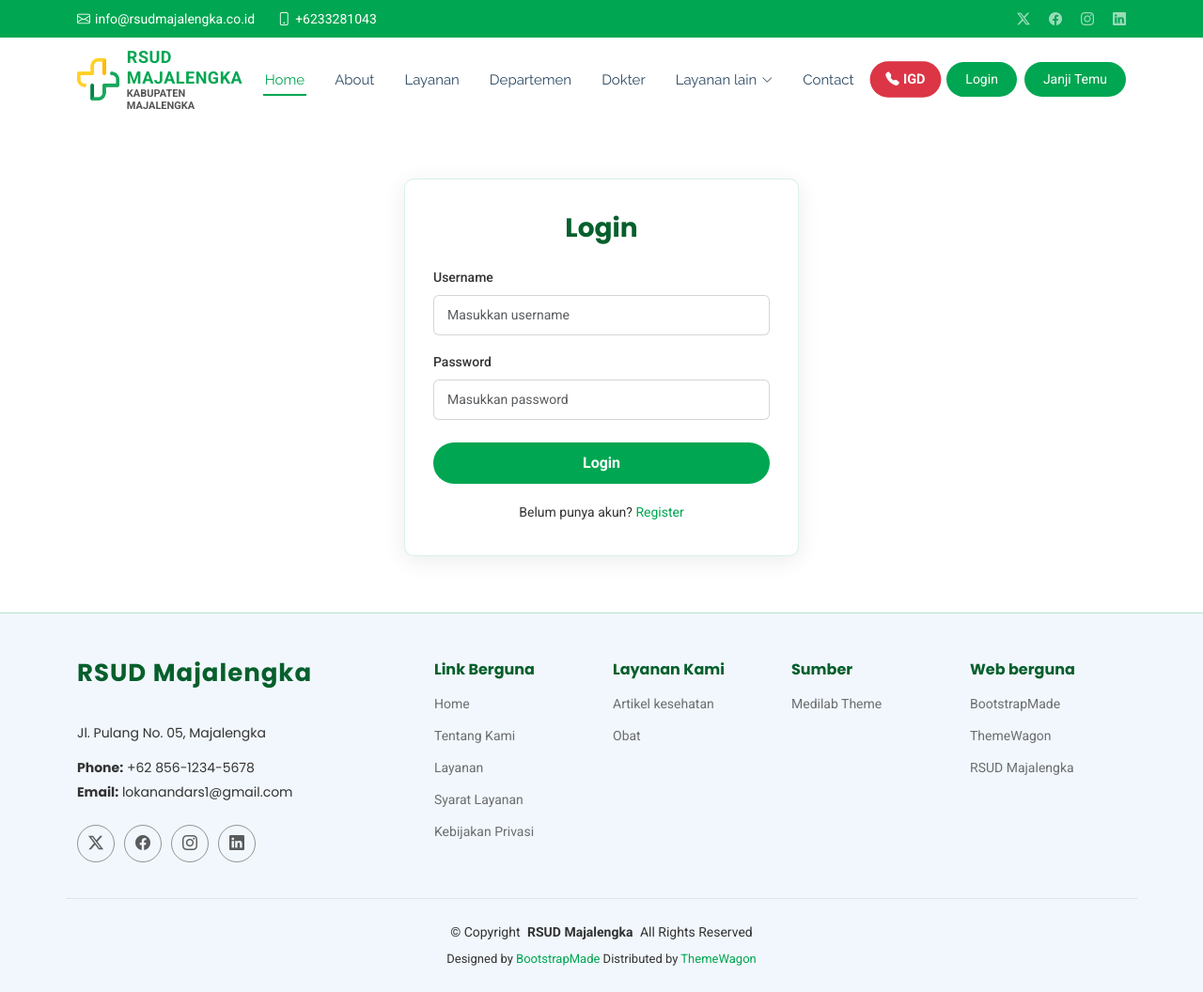
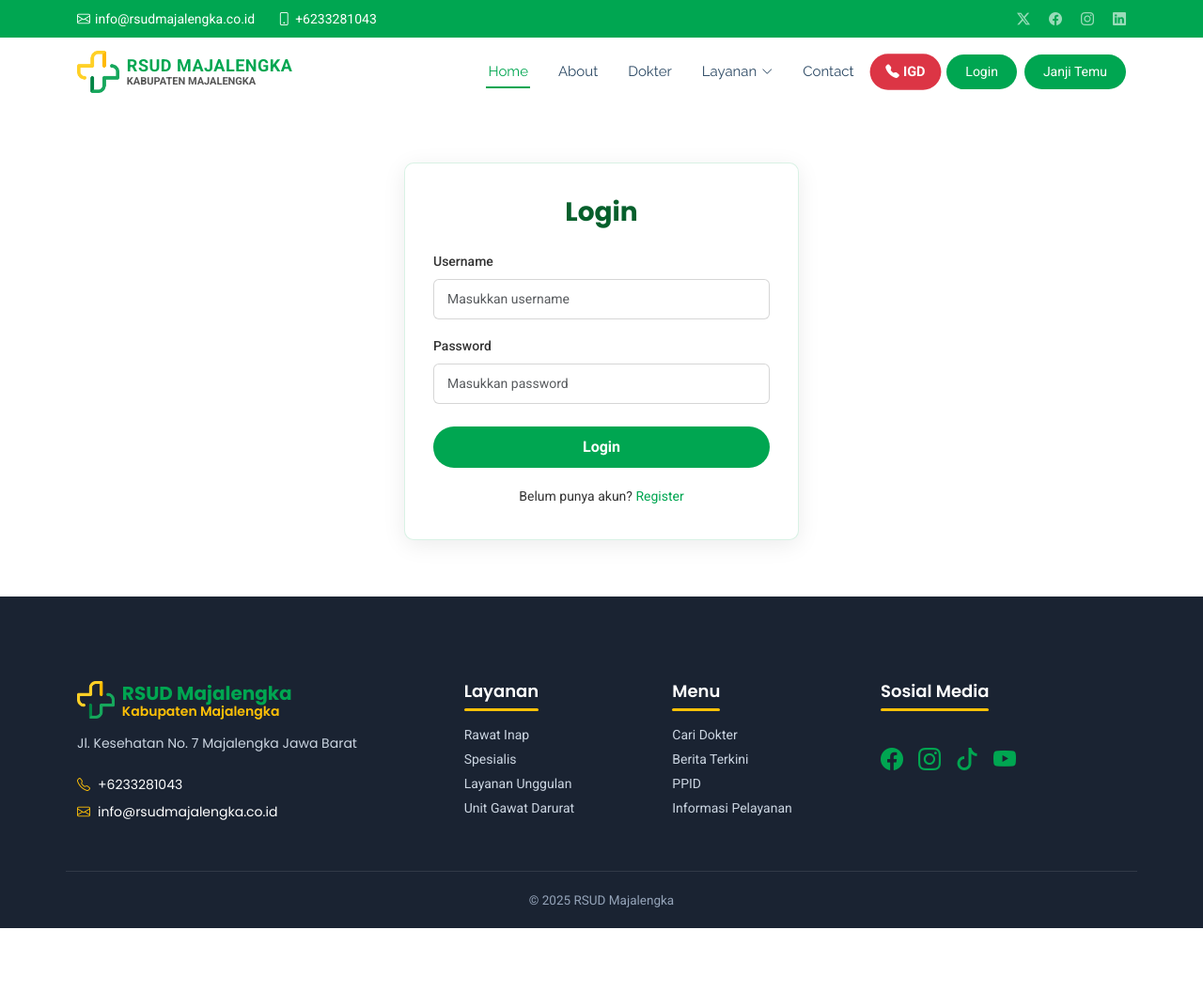
Before and after one commit to maulanamuhammadzidan4-commits/web_rumah_sakit_lsp, a PHP site: page /frontend/pages/login-page.php in a window 1280 px wide. Shown: the whole page at 94% size. After the commit the page ends 988 px from the top, so only its background shows below. Run offline with PHP 8.4, Linux system fonts and the light colour scheme; some libraries are stand-ins or nearby versions.

Commit message:
feat: implement login and registration processes, add error handling, and update footer and header styles

```diff
--- a/frontend/assets/css/main.css
+++ b/frontend/assets/css/main.css
@@ -766,7 +766,7 @@ h6 {
 }
 
 /* Styling Khusus Error Box */
-.error-box {
+#error-box {
   display: none; /* Sembunyikan secara bawaan */
   background-color: #fce8e6;
   color: #df1529; /* Merah Medilab */
@@ -781,7 +781,7 @@ h6 {
 }
 
 /* Pseudo-class magic: Otomatis tampil HANYA jika div berisi teks/elemen */
-.error-box:not(:empty) {
+#error-box:not(:empty) {
   display: block;
   animation: fadeInUp 0.3s cubic-bezier(0.16, 1, 0.3, 1) forwards;
 }
@@ -903,6 +903,126 @@ h6 {
 .footer .credits {
   margin-top: 8px;
   font-size: 13px;
+}
+
+/* ==============================================================
+   CUSTOM FOOTER DARK STYLE (Meniru Desain RSUD Majalengka)
+   ============================================================== */
+
+/* Background Footer Utama */
+.custom-dark-footer {
+  background-color: #1a2332 !important; /* Warna Dark Slate / Navy */
+  color: #d1d5db !important;
+  font-family: var(--default-font);
+  padding-top: 40px;
+  border-top: none !important;
+}
+
+/* Brand & Logo Text */
+.custom-dark-footer .sitename-main {
+  font-size: 20px;
+  font-weight: 700;
+  color: #00a651; /* Hijau Utama Logo */
+  line-height: 1.2;
+}
+
+.custom-dark-footer .sitename-sub {
+  font-size: 14px;
+  font-weight: 600;
+  color: #ffc107; /* Kuning/Emas Subtitle Logo */
+}
+
+.custom-dark-footer .footer-address {
+  color: #cbd5e1;
+  font-size: 14px;
+  margin-top: 15px;
+  margin-bottom: 15px;
+}
+
+.custom-dark-footer .footer-contact-info span {
+  color: #ffffff;
+  font-size: 14px;
+}
+
+/* Style Judul Kolom dengan Lines Kuning */
+.custom-dark-footer h4.title-with-line {
+  color: #ffffff !important;
+  font-size: 18px;
+  font-weight: 600;
+  position: relative;
+  padding-bottom: 10px;
+  margin-bottom: 18px;
+  display: inline-block;
+}
+
+/* Garis bawah kuning di bawah h4 */
+.custom-dark-footer h4.title-with-line::after {
+  content: "";
+  position: absolute;
+  left: 0;
+  bottom: 0;
+  width: 100%;
+  height: 3px;
+  background-color: #ffc107; /* Warna Kuning Aksen */
+  border-radius: 2px;
+}
+
+/* Link Navigasi Footer */
+.custom-dark-footer .footer-links ul {
+  list-style: none;
+  padding: 0;
+  margin: 0;
+}
+
+.custom-dark-footer .footer-links ul li {
+  padding: 6px 0;
+}
+
+.custom-dark-footer .footer-links ul a {
+  color: #cbd5e1 !important;
+  font-size: 14px;
+  transition: color 0.3s ease;
+}
+
+.custom-dark-footer .footer-links ul a:hover {
+  color: #00a651 !important; /* Highlight hijau saat di-hover */
+  text-decoration: none;
+}
+
+/* Sosial Media Icons */
+.custom-dark-footer .social-media-icons a {
+  color: #00a651; /* Warna hijau icon */
+  font-size: 24px;
+  display: inline-flex;
+  align-items: center;
+  justify-content: center;
+  transition: transform 0.2s ease, color 0.2s ease;
+}
+
+.custom-dark-footer .social-media-icons a:hover {
+  color: #22c55e;
+  transform: translateY(-2px);
+}
+
+/* Copyright Bar */
+.custom-dark-footer .copyright {
+  border-top: 1px solid rgba(255, 255, 255, 0.1) !important;
+  padding-top: 20px;
+  padding-bottom: 20px;
+  color: #94a3b8;
+  font-size: 13.5px;
+}
+
+/* Adjust Tombol Scroll Top (Hijau di Kanan Bawah) */
+.custom-dark-footer .scroll-top {
+  background-color: #00a651 !important;
+  border-radius: 6px;
+  width: 38px;
+  height: 38px;
+}
+
+.custom-dark-footer .scroll-top:hover {
+  background-color: #059652 !important;
 }
 
 /*--------------------------------------------------------------
--- a/frontend/assets/js/validation-reg.js
+++ b/frontend/assets/js/validation-reg.js
@@ -24,7 +24,7 @@ document.addEventListener('submit', function(e){
     const pw = pwInput ? pwInput.value.trim() : '';
     const email = emailInput ? emailInput.value.trim() : '';
 
-    const nameRegEx = /^[a-zA-Z\s]+$/;
+    const nameRegEx = /^[a-zA-Z0-9.,\s]+$/;
     const pwCheck = passCheck(pw);
     const emailRegEx = /^[a-zA-Z0-9._%+-]+@[a-zA-Z0-9.-]+\.[a-zA-Z]{2,}$/;
 
--- a/frontend/components/footer.php
+++ b/frontend/components/footer.php
@@ -1,71 +1,83 @@
-  <footer id="footer" class="footer light-background">
+<?php
+require_once __DIR__ . '/../../config.php';
+?>
+
+<footer id="footer" class="footer custom-dark-footer">
 
   <div class="container footer-top">
-      <div class="row gy-4">
+    <div class="row gy-4 justify-content-between">
+
+      <!-- Kolom 1: Logo, Alamat, Kontak -->
       <div class="col-lg-4 col-md-6 footer-about">
-          <a href="index.html" class="logo d-flex align-items-center">
-            <span class="sitename">RSUD Majalengka</span>
+        <a href="index.html" class="logo d-flex align-items-center mb-3">
+          <!-- Kamu bisa ganti SVGs/Img dengan logo RSUD asli jika ada -->
+          <img src="<?= BASE_URL; ?>frontend/assets/img/logo.png" alt="logo" class="logo-img me-2">
+          <div class="brand-text">
+            <h1 class="sitename-main m-0">RSUD Majalengka</h1>
+            <p class="sitename-sub m-0">Kabupaten Majalengka</p>
+          </div>
         </a>
-          <div class="footer-contact pt-3">
-            <p>Jl. Pulang No. 05, Majalengka</p>
-            <p class="mt-3"><strong>Phone:</strong> <span>+62 856-1234-5678</span></p>
-            <p><strong>Email:</strong> <span>lokanandars1@gmail.com</span></p>
-          </div>
-          <div class="social-links d-flex mt-4">
-            <a href=""><i class="bi bi-twitter-x"></i></a>
-            <a href=""><i class="bi bi-facebook"></i></a>
-            <a href=""><i class="bi bi-instagram"></i></a>
-            <a href=""><i class="bi bi-linkedin"></i></a>
+
+        <p class="footer-address">
+          Jl. Kesehatan No. 7 Majalengka Jawa Barat
+        </p>
+
+        <div class="footer-contact-info pt-2">
+          <p class="d-flex align-items-center mb-2">
+            <i class="bi bi-telephone me-2 text-warning"></i>
+            <span>+6233281043</span>
+          </p>
+          <p class="d-flex align-items-center mb-0">
+            <i class="bi bi-envelope me-2 text-warning"></i>
+            <span>info@rsudmajalengka.co.id</span>
+          </p>
         </div>
       </div>
 
+      <!-- Kolom 2: Layanan -->
       <div class="col-lg-2 col-md-3 footer-links">
-          <h4>Link Berguna</h4>
+        <h4 class="title-with-line">Layanan</h4>
         <ul>
-            <li><a href="index.html">Home</a></li>
-            <li><a href="#">Tentang Kami</a></li>
-            <li><a href="#">Layanan</a></li>
-            <li><a href="#">Syarat Layanan</a></li>
-            <li><a href="#">Kebijakan Privasi</a></li>
+          <li><a href="#">Rawat Inap</a></li>
+          <li><a href="#">Spesialis</a></li>
+          <li><a href="#">Layanan Unggulan</a></li>
+          <li><a href="#">Unit Gawat Darurat</a></li>
         </ul>
       </div>
 
+      <!-- Kolom 3: Menu -->
       <div class="col-lg-2 col-md-3 footer-links">
-          <h4>Layanan Kami</h4>
+        <h4 class="title-with-line">Menu</h4>
         <ul>
-            <li><a href="#">Artikel kesehatan</a></li>
-            <li><a href="#">Obat</a></li>
+          <li><a href="#">Cari Dokter</a></li>
+          <li><a href="#">Berita Terkini</a></li>
+          <li><a href="#">PPID</a></li>
+          <li><a href="#">Informasi Pelayanan</a></li>
         </ul>
       </div>
 
-        <div class="col-lg-2 col-md-3 footer-links">
-          <h4>Sumber</h4>
-          <ul>
-            <li><a href="https://themewagon.com/themes/medilab/">Medilab Theme</a></li>
-          </ul>
+      <!-- Kolom 4: Sosial Media -->
+      <div class="col-lg-3 col-md-3 footer-social-col">
+        <h4 class="title-with-line">Sosial Media</h4>
+        <div class="social-media-icons d-flex gap-3 mt-3">
+          <a href="#" aria-label="Facebook"><i class="bi bi-facebook"></i></a>
+          <a href="#" aria-label="Instagram"><i class="bi bi-instagram"></i></a>
+          <a href="#" aria-label="TikTok"><i class="bi bi-tiktok"></i></a>
+          <a href="#" aria-label="YouTube"><i class="bi bi-youtube"></i></a>
         </div>
-
-        <div class="col-lg-2 col-md-3 footer-links">
-          <h4>Web berguna</h4>
-          <ul>
-            <li><a href="https://bootstrapmade.com/">BootstrapMade</a></li>
-            <li><a href="https://themewagon.com">ThemeWagon</a></li>
-            <li><a href="https://rsudmajalengka.co.id/">RSUD Majalengka</a></li>
-          </ul>
       </div>
 
     </div>
   </div>
 
+  <!-- Copyright Section -->
   <div class="container copyright text-center mt-4">
-      <p>&copy; <span>Copyright</span> <strong class="px-1 sitename">RSUD Majalengka</strong> <span>All Rights Reserved</span></p>
-      <div class="credits">
-        <!-- All the links in the footer should remain intact. -->
-        <!-- You can delete the links only if you've purchased the pro version. -->
-        <!-- Licensing information: https://bootstrapmade.com/license/ -->
-        <!-- Purchase the pro version with working PHP/AJAX contact form: [buy-url] -->
-        Designed by <a href="https://bootstrapmade.com/">BootstrapMade</a> Distributed by <a href="https://themewagon.com">ThemeWagon</a>
-      </div>
+    <p>&copy; 2025 RSUD Majalengka</p>
   </div>
 
+  <!-- Scroll to top button (Jika ingin ditaruh di dalam footer atau tetap pakai milik bawaan) -->
+  <a href="#" id="scroll-top" class="scroll-top d-flex align-items-center justify-content-center active">
+    <i class="bi bi-arrow-up-short"></i>
+  </a>
+
 </footer>
--- a/frontend/components/header.php
+++ b/frontend/components/header.php
@@ -35,19 +35,17 @@ require_once __DIR__ . '/../../config.php';
         <ul>
           <li><a href="<?= BASE_URL; ?>frontend/home.php#hero" class="active">Home<br></a></li>
           <li><a href="<?= BASE_URL; ?>frontend/home.php#about">About</a></li>
-          <li><a href="<?= BASE_URL; ?>frontend/home.php#services">Layanan</a></li>
-          <li><a href="<?= BASE_URL; ?>frontend/home.php#departments">Departemen</a></li>
           <li><a href="<?= BASE_URL; ?>frontend/home.php#doctors">Dokter</a></li>
-          <li class="dropdown"><a href="#"><span>Layanan lain</span> <i class="bi bi-chevron-down toggle-dropdown"></i></a>
+          <li class="dropdown"><a href="#services"><span>Layanan</span> <i class="bi bi-chevron-down toggle-dropdown"></i></a>
             <ul>
               <li><a href="#">Artikel kesehatan</a></li>
-              <li class="dropdown"><a href="#"><span>Departemen</span> <i class="bi bi-chevron-down toggle-dropdown"></i></a>
+              <li class="dropdown"><a href="<?= BASE_URL; ?>frontend/home.php#departements"><span>Departemen</span> <i class="bi bi-chevron-down toggle-dropdown"></i></a>
                 <ul>
-                  <li><a href="#">Kardiologi</a></li>
-                  <li><a href="#">Neurologi</a></li>
-                  <li><a href="#">Hepatologi</a></li>
-                  <li><a href="#">Pediatri</a></li>
-                  <li><a href="#">Klinik mata</a></li>
+                  <li><a data-bs-toggle="tab" href="<?= BASE_URL; ?> ?>frontend/home.php#departments-tab-1">Kardiologi</a></li>
+                  <li><a data-bs-toggle="tab" href="<?= BASE_URL; ?> ?>frontend/home.php#departments-tab-2">Neurologi</a></li>
+                  <li><a data-bs-toggle="tab" href="<?= BASE_URL; ?> ?>frontend/home.php#departments-tab-3">Hepatologi</a></li>
+                  <li><a data-bs-toggle="tab" href="<?= BASE_URL; ?> ?>frontend/home.php#departments-tab-4">Pediatri</a></li>
+                  <li><a data-bs-toggle="tab" href="<?= BASE_URL; ?> ?>frontend/home.php#departments-tab-5">Klinik mata</a></li>
                 </ul>
               </li>
               <li><a href="#">Chat Dokter</a></li>
@@ -69,7 +67,16 @@ require_once __DIR__ . '/../../config.php';
           <span>IGD</span>
         </a>
 
-        <a class="cta-btn" id="register" href="<?= BASE_URL ?>frontend/pages/login-page.php">Login</a>
+        <?php if (isset($_SESSION['is_logged_in']) && $_SESSION['is_logged_in'] === true): ?>
+          <!-- Tampilan saat User sudah Login -->
+          <span class="navbar-text me-2">
+            Halo, <strong><?= htmlspecialchars($_SESSION['username'], ENT_QUOTES, 'UTF-8'); ?></strong>
+          </span>
+          <a class="cta-btn btn-danger" href="<?= BASE_URL; ?>backend/forms/logout.php">Logout</a>
+        <?php else: ?>
+          <!-- Tampilan saat User Belum Login -->
+          <a class="cta-btn" id="login" href="<?= BASE_URL ?>frontend/pages/login-page.php">Login</a>
+        <?php endif; ?>
 
         <!-- Tombol Buat Janji Temu -->
         <a class="cta-btn" href="<?= BASE_URL; ?>frontend/home.php#appointment">Janji Temu</a>
--- a/frontend/components/log-form.php
+++ b/frontend/components/log-form.php
@@ -2,8 +2,9 @@
 require_once __DIR__ . '/../../config.php';
 ?>
 
-<form action="<?= BASE_URL; ?>backend/forms/login.php" method="post" class="auth-form" id="usData">
+<form action="<?= BASE_URL; ?>backend/forms/login-process.php" method="post" class="auth-form" id="usData">
     <h3 class="text-center mb-4">Login</h3>
+    <div id="error-box"></div>
     <div class="mb-3">
         <label for="login-username" class="form-label">Username</label>
         <input type="text" name="usname" id="login-username" class="form-control" placeholder="Masukkan username" required>
@@ -11,7 +12,6 @@ require_once __DIR__ . '/../../config.php';
     <div class="mb-3">
         <label for="login-pass" class="form-label">Password</label>
         <input type="password" name="pw" id="login-pass" class="form-control" placeholder="Masukkan password" required>
-    <div id="error-box"></div>
     </div>
     <button type="submit" class="btn btn-accent w-100 mt-2">Login</button>
 </form>
--- a/frontend/components/reg-form.php
+++ b/frontend/components/reg-form.php
@@ -4,6 +4,7 @@ require_once __DIR__ . '/../../config.php';
 
 <form action="<?= BASE_URL ?>backend/forms/register-process.php" method="post" class="auth-form" id="usData">
     <h3 class="text-center mb-4">Register</h3>
+    <div id="error-box"></div>
     <div class="mb-3">
         <label for="reg-username" class="form-label">Username</label>
         <input type="text" name="usname" id="reg-username" class="form-control" placeholder="Masukkan username" required>
@@ -15,7 +16,6 @@ require_once __DIR__ . '/../../config.php';
     <div class="mb-3">
         <label for="reg-pass" class="form-label">Password</label>
         <input type="password" name="pw" id="reg-pass" class="form-control" placeholder="Masukkan password" required>
-    <div id="error-box"></div>
     </div>
     <button type="submit" class="btn btn-accent w-100 mt-2">Register</button>
 </form>
```
Also changed, not shown: backend/forms/login-process.php (added, +55 -0 lines), backend/forms/logout.php (added, +20 -0 lines), backend/forms/register-process.php (+8 -7 lines), frontend/home.php (+10 -54 lines), index.php (+6 -2 lines), frontend/assets/img/hero-bg.png (added), 1 other file. Lines whose indentation alone changed are shown as unchanged.
